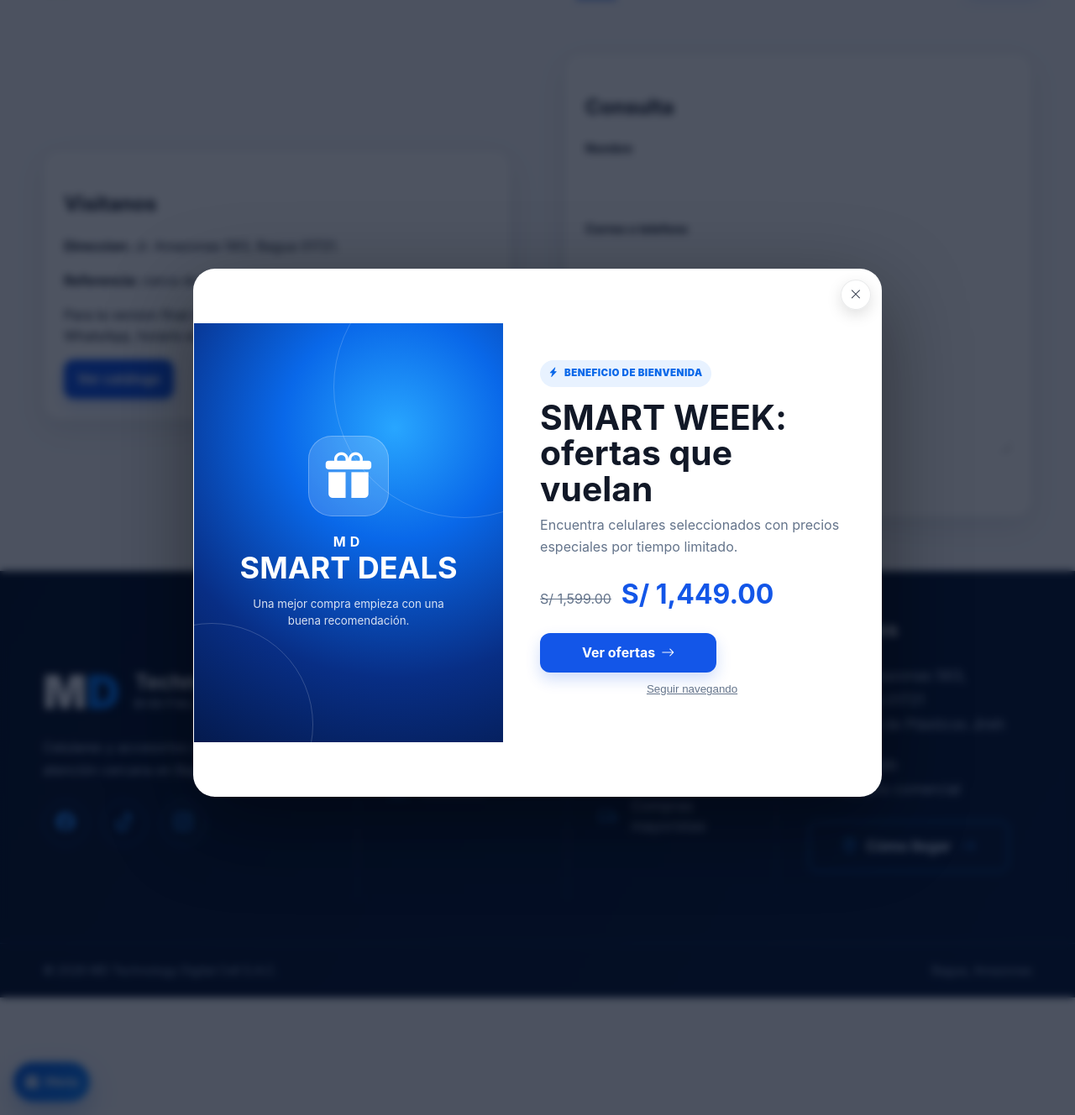
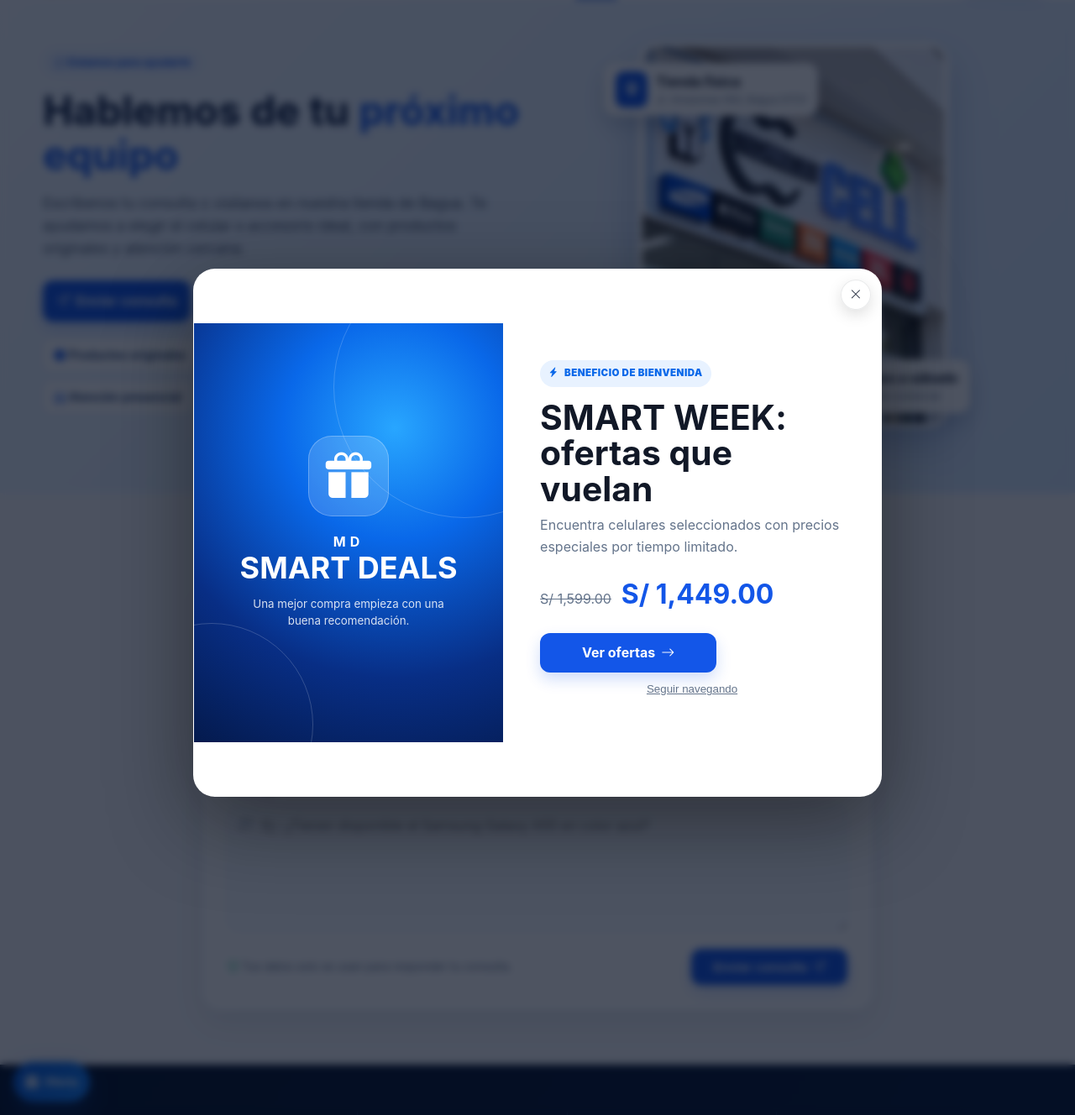
Before and after one commit to RolandoPajares/Sistema_Web_CELL_SAC, a PHP site: page /contact in a window 1280 px wide. Shown: the part 59-1387 px from the top of the page at 84% size. Run offline with PHP 8.4, Linux system fonts and the light colour scheme; data comes from the database, SQL or seed files in the repository.

Commit message:
style(contacto): agregué banner principal y rediseñar formulario de consulta

```diff
--- a/resources/views/publico/contacto/indice.php
+++ b/resources/views/publico/contacto/indice.php
@@ -1,23 +1,76 @@
-<section>
-    <div class="container detail-grid">
-        <div class="panel">
-            <h1>Visitanos</h1>
-            <p><b>Direccion:</b> Jr. Amazonas 563, Bagua 01721.</p>
-            <p><b>Referencia:</b> cerca de Plasticos Jireh.</p>
-            <p>Para la version final del negocio se puede anadir telefono, WhatsApp, horario exacto y mapa embebido.</p>
-            <a class="btn btn-primary" href="<?= e(url('catalog')) ?>">Ver catálogo</a>
+<?php
+// Datos para el mapa y el botón "Cómo llegar" (se usa la misma dirección de la configuración)
+$direccion = config('app.address');
+$mapa = 'https://www.google.com/maps?q=' . urlencode($direccion) . '&output=embed';
+$comoLlegar = 'https://www.google.com/maps/search/?api=1&query=' . urlencode($direccion);
+?>
+<!-- Hoja de estilos solo para esta página -->
+<link rel="stylesheet" href="<?= e(asset('assets/css/publico/contacto.css')) ?>">
+
+<!-- ===== 1. Banner principal ===== -->
+<section class="contacto-banner">
+    <div class="container contacto-banner-grid">
+        <div>
+            <span class="contacto-etiqueta"><i class="bi bi-chat-dots"></i> Estamos para ayudarte</span>
+            <h1>Hablemos de tu <span>próximo equipo</span></h1>
+            <p>Escríbenos tu consulta o visítanos en nuestra tienda de Bagua. Te ayudamos a elegir el celular o accesorio ideal, con productos originales y atención cercana.</p>
+            <div class="contacto-botones">
+                <a class="btn btn-primary" href="#formulario"><i class="bi bi-send"></i> Enviar consulta</a>
+                <a class="btn btn-ghost" href="<?= e($comoLlegar) ?>" target="_blank"><i class="bi bi-geo-alt"></i> Cómo llegar</a>
+            </div>
+            <ul class="contacto-ventajas">
+                <li><i class="bi bi-patch-check-fill"></i> Productos originales</li>
+                <li><i class="bi bi-person-heart"></i> Asesoría personalizada</li>
+                <li><i class="bi bi-shop"></i> Atención presencial</li>
+            </ul>
         </div>
-        <div class="panel">
-            <h2>Consulta</h2>
-            <?php if (!empty($exito)): ?><div class="alert alert-success"><?= e($exito) ?></div><?php endif; ?>
-            <?php if (!empty($error)): ?><div class="alert alert-error"><?= e($error) ?></div><?php endif; ?>
-            <form method="post" action="<?= e(url('contact')) ?>">
-                <?= csrf_field() ?>
-                <div class="form-group"><label for="contact-name">Nombre</label><input id="contact-name" name="name" class="input" required maxlength="120"></div>
-                <div class="form-group"><label for="contact-email">Correo o telefono</label><input id="contact-email" name="contact" class="input" required maxlength="160"></div>
-                <div class="form-group"><label for="contact-message">Mensaje</label><textarea id="contact-message" name="message" rows="5" required maxlength="2000"></textarea></div>
-                <button type="submit" class="btn btn-primary">Enviar consulta</button>
-            </form>
+        <div class="contacto-foto">
+            <img src="<?= e(asset('assets/img/publico/nosotros/local.jpg')) ?>" alt="Fachada de la tienda MD Technology Digital Cell">
+            <div class="contacto-dato-foto contacto-dato-arriba">
+                <i class="bi bi-geo-alt-fill"></i>
+                <div><b>Tienda física</b><small><?= e($direccion) ?></small></div>
+            </div>
+            <div class="contacto-dato-foto contacto-dato-abajo">
+                <i class="bi bi-clock-fill"></i>
+                <div><b>Lunes a sábado</b><small>Horario comercial</small></div>
+            </div>
         </div>
     </div>
 </section>
+
+<!-- ===== 2. Formulario de consulta ===== -->
+<!-- IMPORTANTE: el formulario sigue enviando los mismos campos (name, contact, message) por POST -->
+<section class="container contacto-seccion" id="formulario">
+    <div class="contacto-formulario">
+        <div class="contacto-formulario-titulo">
+            <i class="bi bi-chat-square-text"></i>
+            <div>
+                <h2>Envíanos tu consulta</h2>
+                <p>Cuéntanos qué producto buscas o en qué te podemos ayudar.</p>
+            </div>
+        </div>
+        <?php if (!empty($exito)): ?><div class="alert alert-success"><?= e($exito) ?></div><?php endif; ?>
+        <?php if (!empty($error)): ?><div class="alert alert-error"><?= e($error) ?></div><?php endif; ?>
+        <form method="post" action="<?= e(url('contact')) ?>">
+            <?= csrf_field() ?>
+            <div class="contacto-dos-campos">
+                <div class="form-group">
+                    <label for="contact-name">Nombre</label>
+                    <div class="contacto-campo"><i class="bi bi-person"></i><input id="contact-name" name="name" class="input" required maxlength="120" placeholder="Tu nombre completo"></div>
+                </div>
+                <div class="form-group">
+                    <label for="contact-email">Correo o teléfono</label>
+                    <div class="contacto-campo"><i class="bi bi-envelope"></i><input id="contact-email" name="contact" class="input" required maxlength="160" placeholder="ejemplo@correo.com o 9XX XXX XXX"></div>
+                </div>
+            </div>
+            <div class="form-group">
+                <label for="contact-message">Mensaje</label>
+                <div class="contacto-campo"><i class="bi bi-chat-left-text"></i><textarea id="contact-message" name="message" rows="5" required maxlength="2000" placeholder="Ej.: ¿Tienen disponible el Samsung Galaxy A55 en color azul?"></textarea></div>
+            </div>
+            <div class="contacto-enviar">
+                <small><i class="bi bi-shield-lock"></i> Tus datos solo se usan para responder tu consulta.</small>
+                <button type="submit" class="btn btn-primary">Enviar consulta <i class="bi bi-send"></i></button>
+            </div>
+        </form>
+    </div>
+</section>
```
Also changed, not shown: public/assets/css/publico/contacto.css (added).
